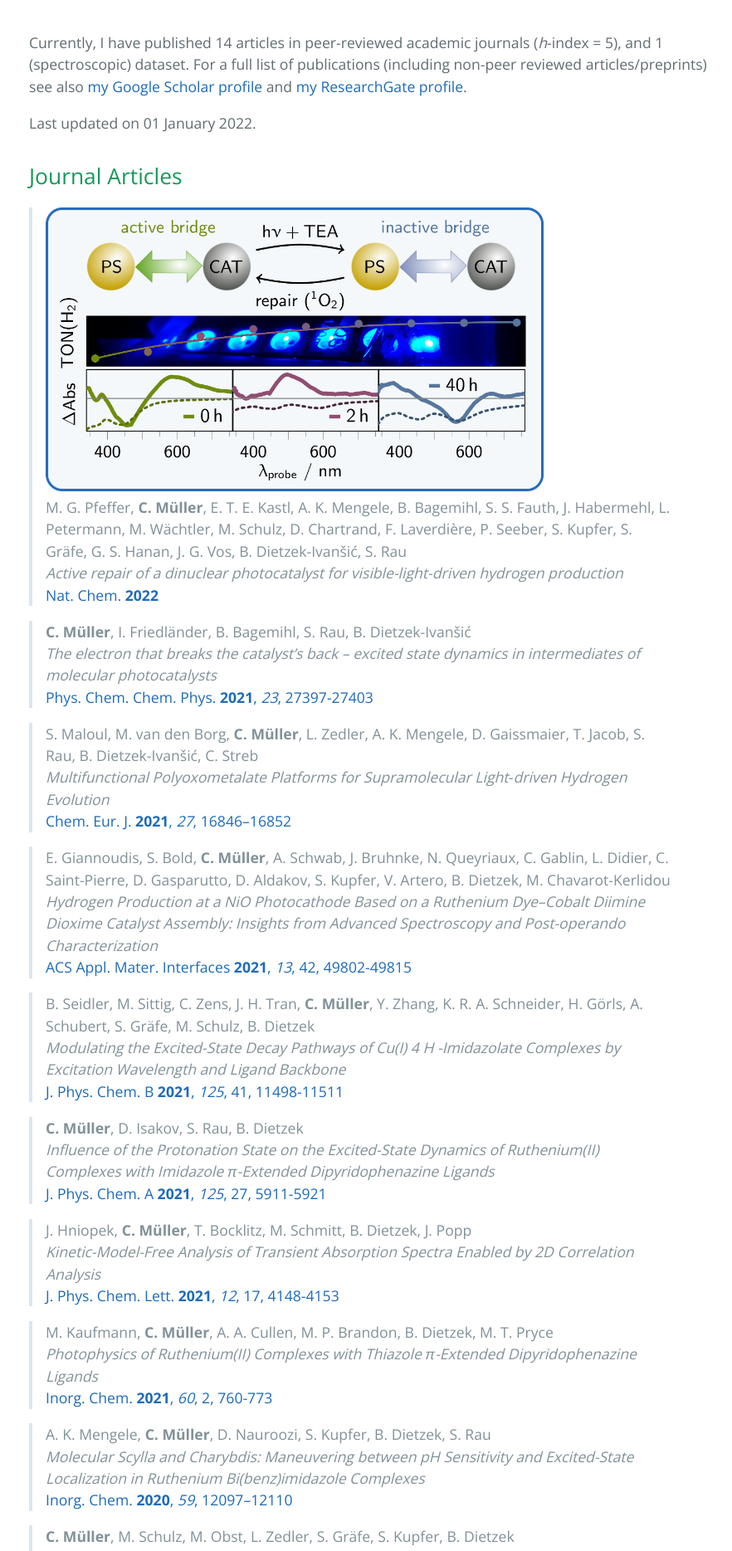
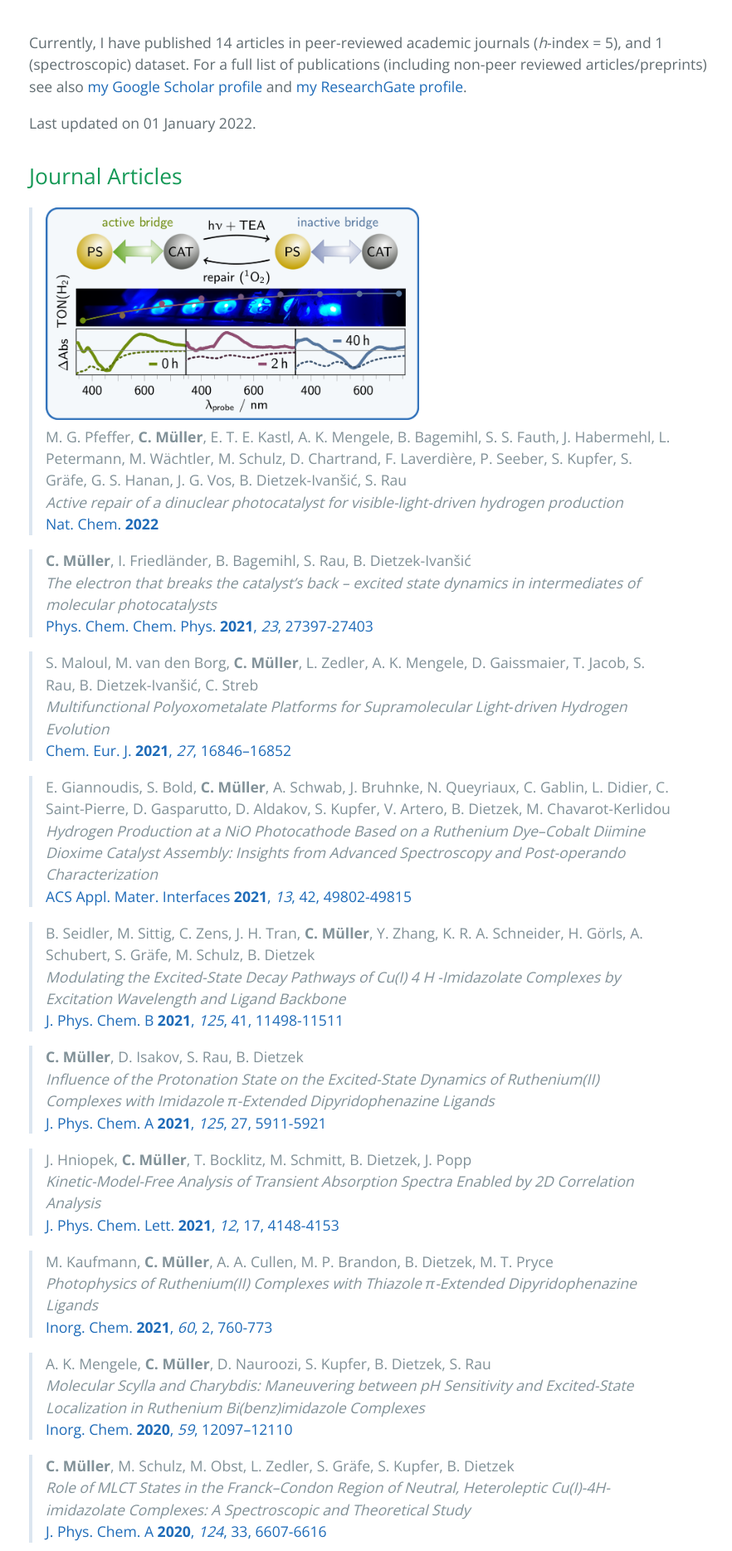
Before and after one commit to carolin-m/carolin-m.github.io, a Jekyll site: the page built from publications.md, in a window 1280 px wide. Shown: the part 336-2205 px from the top of the page at 83% size, without its empty margins (189-1071 px from the left). Built offline with Jekyll 4.4.1, drawn with Linux system fonts in a browser that asks for light colours.

Commit message:
Update publications.md

```diff
--- a/publications.md
+++ b/publications.md
@@ -12,7 +12,7 @@
 
 ## Journal Articles <br>
 
-> <img width=600 src='./images/TOC_Active-Repair_NatChem.png'> <br>
+> <img width=450 src='./images/TOC_Active-Repair_NatChem.png'> <br>
 > M. G. Pfeffer, **C. Müller**, E. T. E. Kastl, A. K. Mengele, B. Bagemihl, S. S. Fauth, J. Habermehl, L. Petermann, M. Wächtler, M. Schulz, D. Chartrand, F. Laverdière, P. Seeber, S. Kupfer, S. Gräfe, G. S. Hanan, J. G. Vos, B. Dietzek-Ivanšić, S. Rau <br>
 > *Active repair of a dinuclear photocatalyst for visible-light-driven hydrogen production* <br>
 > [Nat. Chem. **2022**](https://www.nature.com/articles/s41557-021-00860-6)
```
